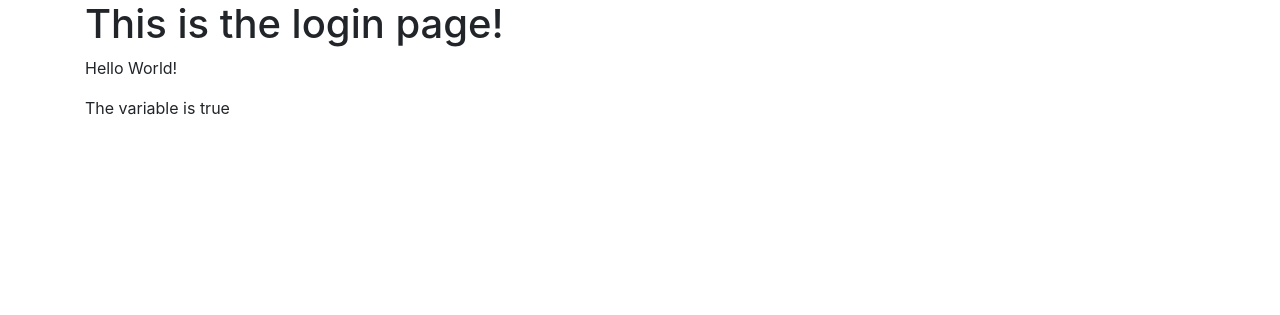
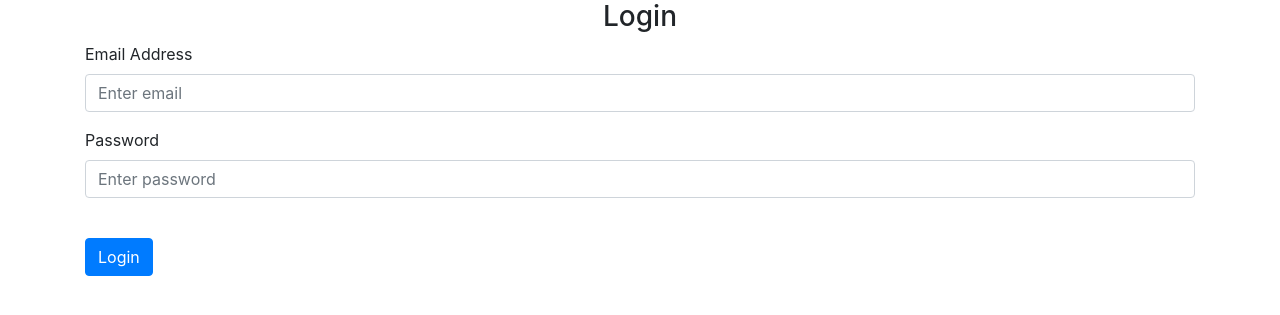
Before and after one commit to JontePonte/FaskTest, a Flask app: page /login in a window 1280 px wide. Shown: the part 56-371 px from the top of the page. Run offline with Flask 2, Linux system fonts and the light colour scheme; some libraries are stand-ins or nearby versions.

Commit message:
Aded form for login

```diff
--- a/website/templates/login.html
+++ b/website/templates/login.html
@@ -3,14 +3,31 @@
 {% block title %}Login{% endblock %}
 
 {% block content %}
-<h1>This is the login page!</h1>
-<p>{{ text }}</p>
-
-<!-- This is an if/else in JENGA -->
-{% if boolean == True %}
-<p>The variable is true</p>
-{% else %}
-<p>The variable is not true</p>
-{% endif %}
+<form method="Post">
+    <!-- The input form for login -->
+    <h3 align="center">Login</h3>
+    <div class="form-group">
+        <label for="email">Email Address</label>
+        <input
+            type="email"
+            class="form-control"
+            id="email"
+            name="email"
+            placeholder="Enter email"
+            />
+    </div>
+    <div class="form-group">
+        <label for="password">Password</label>
+        <input
+            type="password"
+            class="form-control"
+            id="password1"
+            name="password1"
+            placeholder="Enter password"
+            />
+    </div>
+    <br />
+    <button type="submit" class="btn btn-primary">Login</button>
+</form>
 
 {% endblock %}
```
